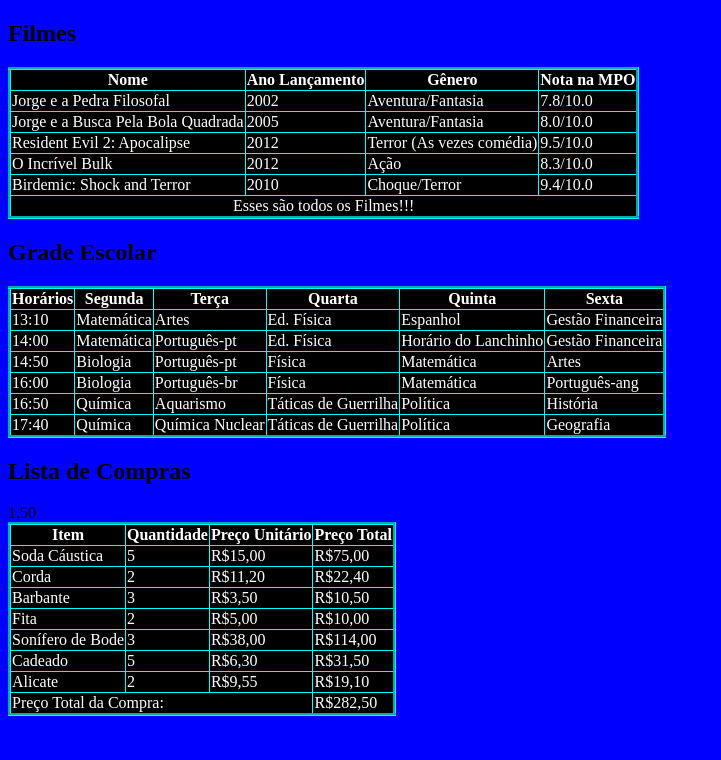
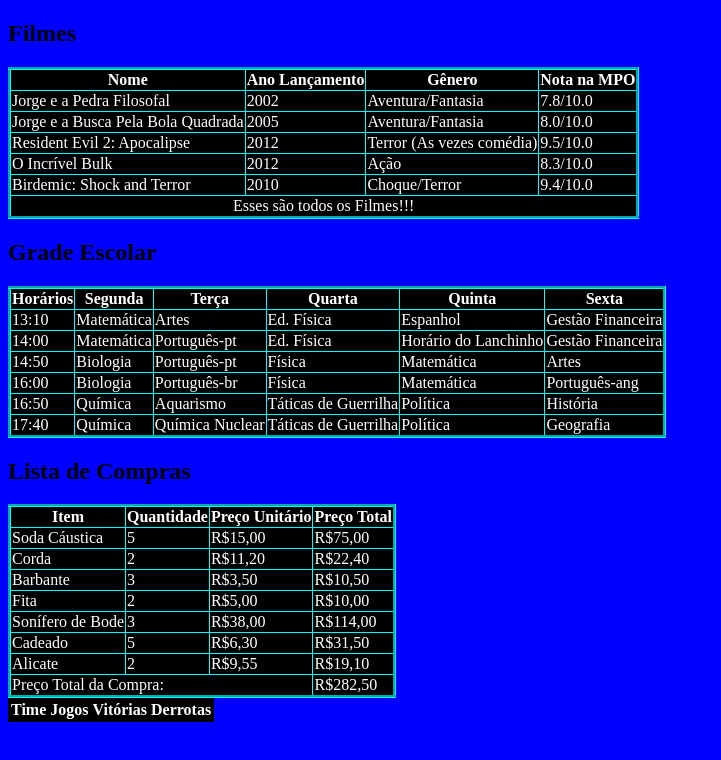
Before and after one commit to Gabiss1/UC12-Frontend, a plain HTML site: page Aula-22-10-25/index.html in a window 1280 px wide. Shown: the whole page, without its empty margins (0-721 px from the left). Drawn offline with Linux system fonts and the light colour scheme.

Commit message:
Fazendo desafio

```diff
--- a/Aula-22-10-25/index.html
+++ b/Aula-22-10-25/index.html
@@ -201,10 +201,25 @@
             <tfoot>
                 <tr>
                     <td colspan="3">Preço Total da Compra:</td>
-                    <td>R$282,50</td> 1,50
+                    <td>R$282,50</td>
                 </tr>
             </tfoot>
         </table>
     </section>
+
+    <section>
+        <table>
+            <thead>
+                <tr>
+                    <th>Time</th>
+                    <th>Jogos</th>
+                    <th>Vitórias</th>
+                    <th>Derrotas</th>
+                </tr>
+            </thead>
+
+
+        </table>
+    </section>
 </body>
 </html>
```
